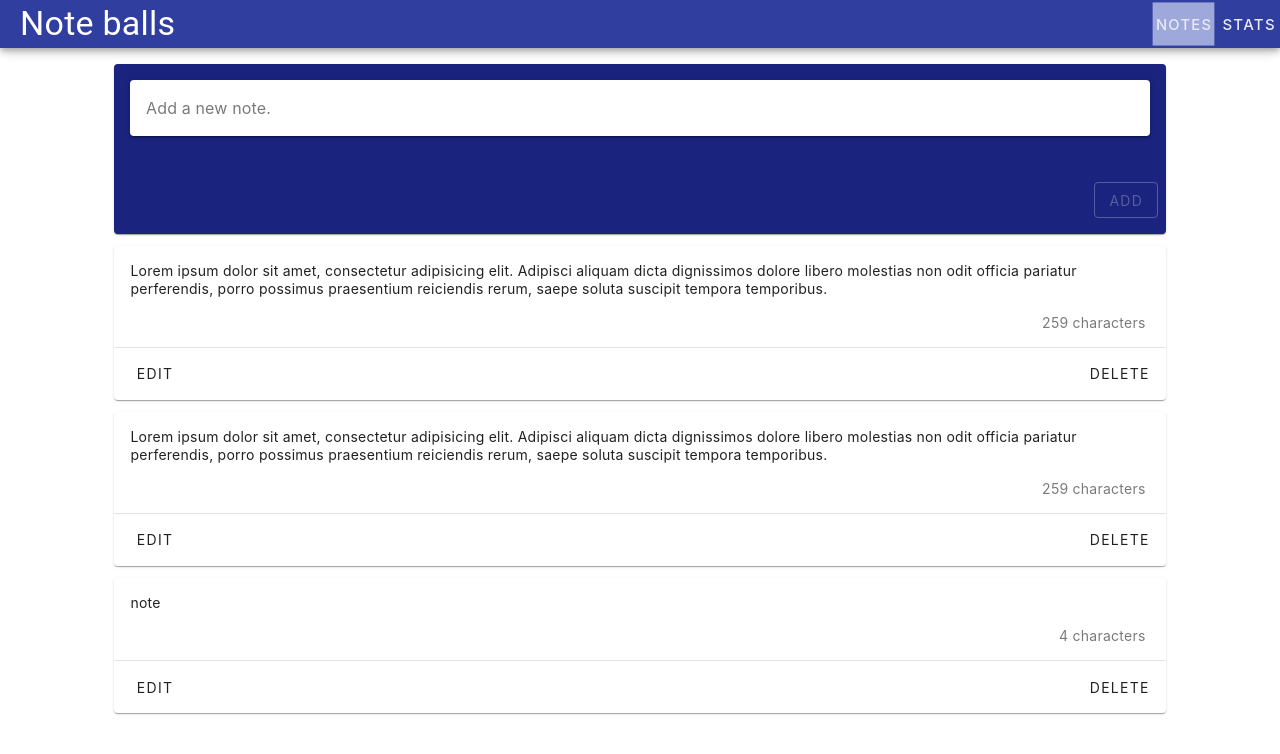
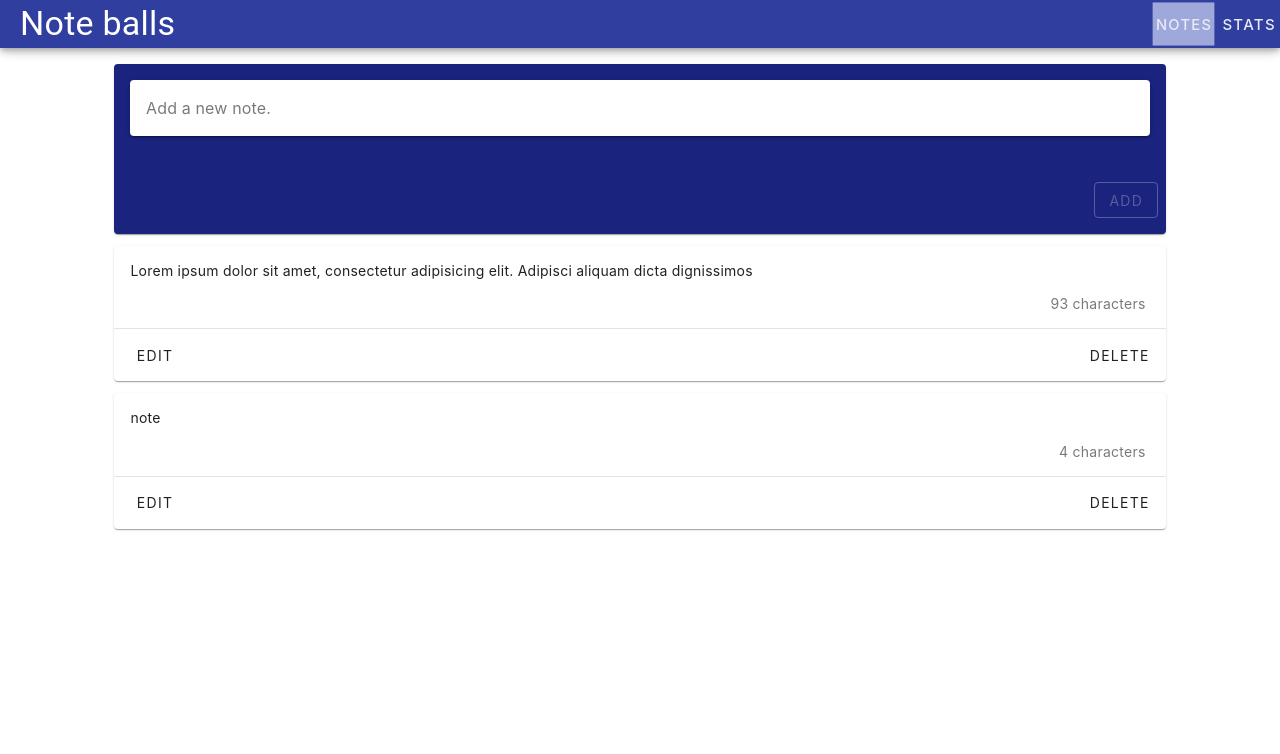
Before and after one commit to SiddMarathe/vue-composition-api-noteballs, a Vue app: page / in a window 1280 px wide. Shown: the top 754 px of the page. Built offline with nearby package versions, Linux system fonts and the light colour scheme.

Commit message:
Adding Pinia, adding store, adding state to the store and also adding functions as actions to the store, removing emits from the child components and directly modifying the data from the store

```diff
--- a/package.json
+++ b/package.json
@@ -11,6 +11,7 @@
     "format": "prettier --write src/"
   },
   "dependencies": {
+    "pinia": "^2.1.7",
     "vite-plugin-vuetify": "^2.0.1",
     "vue": "^3.3.11",
     "vue-router": "^4.2.5",
--- a/src/components/notes/NoteCard.vue
+++ b/src/components/notes/NoteCard.vue
@@ -14,13 +14,23 @@
     <v-divider></v-divider>
     <v-card-actions style="display: flex; justify-content: space-between">
       <v-btn> Edit</v-btn>
-      <v-btn @click="handleDelete"> Delete</v-btn>
+      <v-btn @click="() => notesStore.deleteNote(props.note.id)"> Delete</v-btn>
     </v-card-actions>
   </v-card>
 </template>
 
 <script setup>
+/*
+imports
+ */
 import { computed } from 'vue'
+import { useNoteStore } from '@/store/notesStore.js'
+
+/*
+stores
+ */
+const notesStore = useNoteStore()
+
 /*
 props
  */
@@ -32,15 +42,6 @@ const props = defineProps({
   }
 })
 
-/*
-emits
- */
-const emit = defineEmits(['deleteClicked'])
-
-const handleDelete = () => {
-  emit('deleteClicked', props.note.id)
-}
-
 const charLength = computed(() => {
   let length = props.note.content.length
   let des = length > 1 ? 'characters' : 'character'
--- a/src/main.js
+++ b/src/main.js
@@ -10,7 +10,8 @@ import * as directives from 'vuetify/directives'
 import '@mdi/font/css/materialdesignicons.css'
 import { mdi } from 'vuetify/iconsets/mdi'
 import { aliases } from 'vuetify/iconsets/fa'
-import 'vuetify/styles' // Global styles
+import 'vuetify/styles'
+import { createPinia } from 'pinia' // Global styles
 
 const icons = {
   defaultSet: 'mdi',
@@ -19,10 +20,11 @@ const icons = {
     mdi
   }
 }
+const pinia = createPinia()
 const vuetify = createVuetify({
   icons,
   components,
   directives
 })
 
-createApp(App).use(router).use(vuetify).mount('#app')
+createApp(App).use(router).use(vuetify).use(pinia).mount('#app')
--- /dev/null
+++ b/src/store/notesStore.js
@@ -0,0 +1,34 @@
+import { defineStore } from 'pinia'
+
+export const useNoteStore = defineStore('notesStore', {
+  state: () => {
+    return {
+      notes: [
+        {
+          id: 'id1',
+          content:
+            ' Lorem ipsum dolor sit amet, consectetur adipisicing elit. Adipisci aliquam dicta dignissimos'
+        },
+        {
+          id: 'id3',
+          content: 'note'
+        }
+      ]
+    }
+  },
+  actions: {
+    deleteNote(id) {
+      this.notes = this.notes.filter((note) => {
+        return note.id !== id
+      })
+    },
+    addNote(content) {
+      let time = new Date().getTime()
+      let note = {
+        id: time.toString(),
+        content: content
+      }
+      this.notes.unshift(note)
+    }
+  }
+})
--- a/src/views/ViewNotes.vue
+++ b/src/views/ViewNotes.vue
@@ -23,57 +23,23 @@
         </v-btn>
       </v-card-actions>
     </v-card>
-    <NoteCard
-      v-for="note in notes"
-      :key="note.id"
-      :note="note"
-      @delete-clicked="deleteNote"
-    ></NoteCard>
+    <NoteCard v-for="note in notesStore.notes" :key="note.id" :note="note"></NoteCard>
   </div>
 </template>
 
 <script lang="js" setup>
 import { ref } from 'vue'
 import NoteCard from '@/components/notes/NoteCard.vue'
+import { useNoteStore } from '@/store/notesStore.js'
 
 const newNote = ref('')
 const newNoteRef = ref(null)
-const notes = ref([
-  {
-    id: 'id1',
-    content:
-      ' Lorem ipsum dolor sit amet, consectetur adipisicing elit. Adipisci aliquam dicta dignissimos\n' +
-      '        dolore libero molestias non odit officia pariatur perferendis, porro possimus praesentium\n' +
-      '        reiciendis rerum, saepe soluta suscipit tempora temporibus.'
-  },
-  {
-    id: 'id2',
-    content:
-      ' Lorem ipsum dolor sit amet, consectetur adipisicing elit. Adipisci aliquam dicta dignissimos\n' +
-      '        dolore libero molestias non odit officia pariatur perferendis, porro possimus praesentium\n' +
-      '        reiciendis rerum, saepe soluta suscipit tempora temporibus.'
-  },
-  {
-    id: 'id3',
-    content: 'note'
-  }
-])
+const notesStore = useNoteStore()
 
 const addNote = () => {
-  let time = new Date().getTime()
-  let note = {
-    id: time.toString(),
-    content: newNote.value
-  }
-  notes.value.unshift(note)
+  notesStore.addNote(newNote.value)
   newNote.value = ''
   newNoteRef.value.focus()
-}
-
-const deleteNote = (id) => {
-  notes.value = notes.value.filter((note) => {
-    return note.id !== id
-  })
 }
 </script>
 
```
Also changed, not shown: 1 other file (tests, documents, lock files or other folders).
